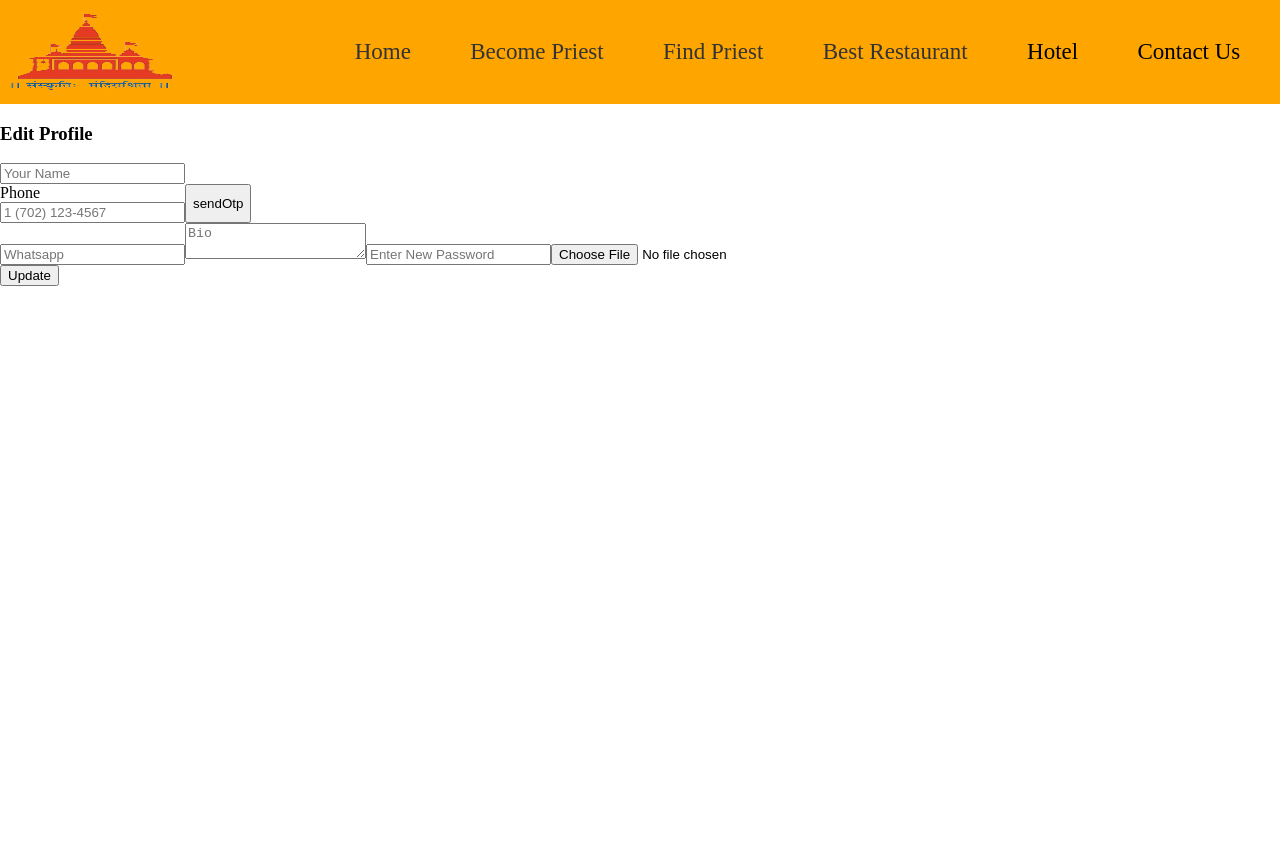
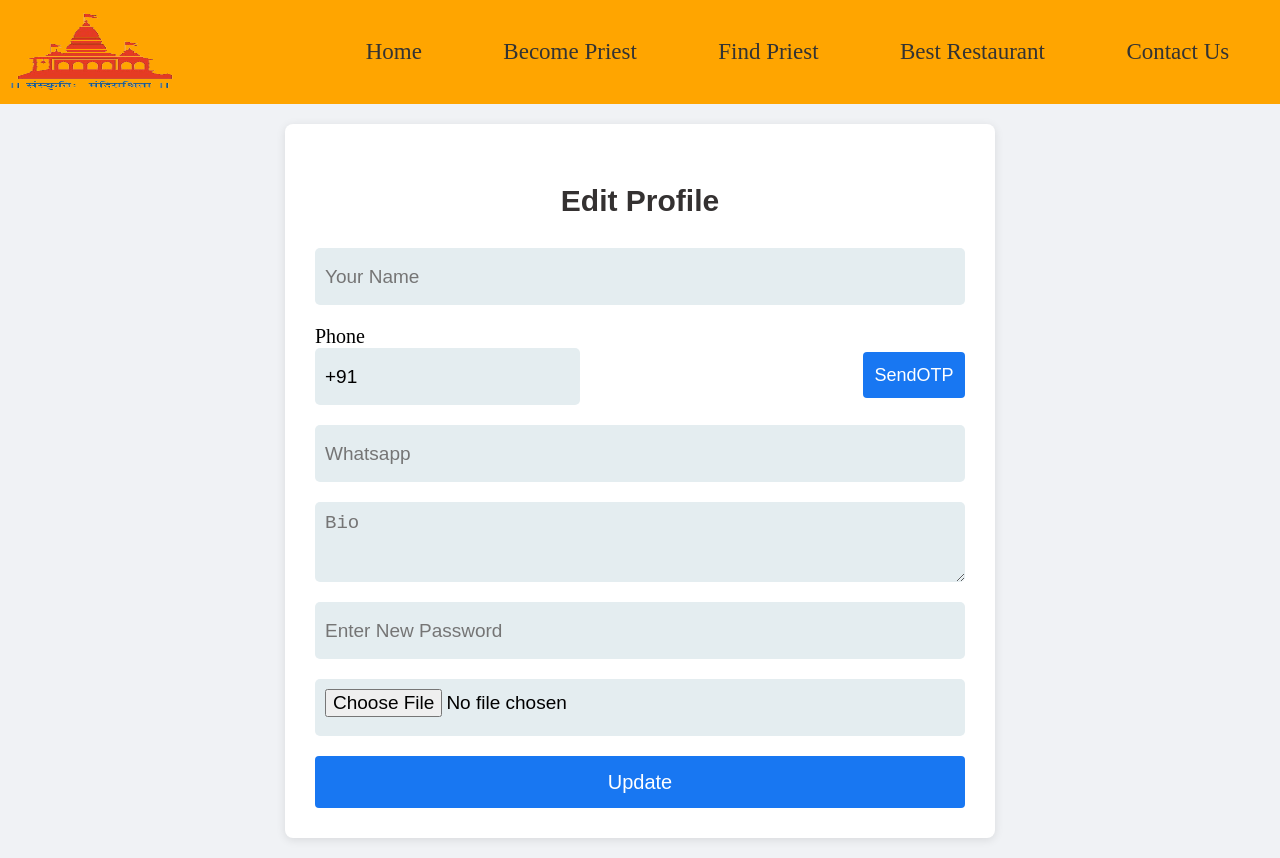
Before and after one commit to vikashmishra1234/Priest-Finder-Web-App, a React (Vite) app in the folder frontend/: page /user/edit in a window 1280 px wide. Before the commit the page ends 800 px from the top, so only its background shows below. Built offline with nearby package versions, Linux system fonts and the light colour scheme.

Commit message:
refracts

```diff
--- a/frontend/package.json
+++ b/frontend/package.json
@@ -25,6 +25,7 @@
     "react-responsive-carousel": "^3.2.23",
     "react-router-dom": "^6.23.1",
     "react-spinners": "^0.13.8",
+    "react-toastify": "^10.0.5",
     "sass": "^1.77.2",
     "sweetalert2": "^11.12.0"
   },
--- a/frontend/src/App.jsx
+++ b/frontend/src/App.jsx
@@ -18,6 +18,8 @@ const Home = lazy(() => import('./Components/Home/Home'));
 import SearchPriest from './Components/searchPriest/SearchPriest'
 import ProfilePriest from './Components/searchPriest/ProfilePriest'
 import { Loading } from './Components/Loader';
+import 'react-toastify/dist/ReactToastify.css';
+import { ToastContainer } from 'react-toastify';
 
 const App = () => {
   const [changes, setChanges] = useState(Math.random());
@@ -54,7 +56,7 @@ const App = () => {
             <Route exact path='/priest/find' element={<SearchPriest changes={changes} key={Math.random()} />} />
             <Route exact path='/priest' element={<ProfilePriest setChanges={setChanges} />} />
         </Routes>
-
+        <ToastContainer position='top-center'/>
       </Router>
     </>
   );
--- a/frontend/src/Components/Navbar/Navbar.jsx
+++ b/frontend/src/Components/Navbar/Navbar.jsx
@@ -21,8 +21,7 @@ const Navbar = () => {
           <li onClick={() => setShow(false)}><Link to={`${tokenExits?'/user':'/register'}`}>{tokenExits ? 'My Profile' : 'Become Priest'}</Link></li>
           <li onClick={() => setShow(false)}><Link to='/priest/find'>Find Priest</Link></li>
           <li onClick={() => setShow(false)}><Link to='/restaurent'>Best Restaurant</Link></li>
-          <li onClick={() => setShow(false)}>Hotel</li>
-          <li onClick={() => setShow(false)}>Contact Us</li>
+          <li onClick={() => setShow(false)}><Link to='https://vikash-six.vercel.app' target='_blank'>Contact Us</Link></li>
         </ul>
       </nav>
       <div className="ham">
--- a/frontend/src/Components/Resgistration/Profile.jsx
+++ b/frontend/src/Components/Resgistration/Profile.jsx
@@ -40,7 +40,7 @@ const Profile = ({ profileData, setTokenExits }) => {
           {profileData.Profile && <img src={profileData.Profile} alt="" />}
 
           <div className="profile-name">
-            <CgProfile color="" className="icon" size={"30px"} /> <span>{profileData.Name}</span>
+             <span>{profileData.Name}</span>
           </div>
           <div className='more'>
         <MdMoreVert onClick={()=>setShow(!show)} style={{cursor:'pointer'}} />
--- a/frontend/src/Components/auth/Login.jsx
+++ b/frontend/src/Components/auth/Login.jsx
@@ -43,6 +43,7 @@ const Login = () => {
         <div className='signup'>
           <h3>Login</h3>
           <input
+          className='int'
             placeholder='Enter Phone'
             required
             onChange={(e) => setPhone(e.target.value)}
@@ -51,6 +52,7 @@ const Login = () => {
             id="phone"
           />
           <input
+          className='int'
             placeholder='Enter Password'
             required
             onChange={(e) => setPassword(e.target.value)}
--- a/frontend/src/Components/auth/SignUp.jsx
+++ b/frontend/src/Components/auth/SignUp.jsx
@@ -1,142 +1,240 @@
-import React, { useContext, useEffect, useState } from 'react'
-import axios from 'axios';
-import { registration, updateProfile } from '../../Services/Apis';
-import { Navigate, useNavigate } from 'react-router-dom';
-import ContextProvider from '../../Context/ContextProvider';
-import { Loading } from '../Loader';
-import Swal from 'sweetalert2';
-import Cookies from 'js-cookie';
-import PhoneInput from 'react-phone-input-2';
-import { auth } from '../../firebase/setup';
-import { RecaptchaVerifier, signInWithPhoneNumber } from 'firebase/auth';
+import React, { useContext, useEffect, useState } from "react";
+import axios from "axios";
+import { registration, updateProfile } from "../../Services/Apis";
+import { Navigate, useNavigate } from "react-router-dom";
+import ContextProvider from "../../Context/ContextProvider";
+import { Loading } from "../Loader";
+import Swal from "sweetalert2";
+import Cookies from "js-cookie";
+import PhoneInput from "react-phone-input-2";
+import { auth } from "../../firebase/setup";
+import './style.scss'
+import { RecaptchaVerifier, signInWithPhoneNumber } from "firebase/auth";
+import { toast } from "react-toastify";
 
-const SignUp = ({button,heading,user_id}) => {
-  const [profile,setProfile] = useState('');
-  const [isEdit,setEdit] = useState(heading);
-  const [phone,setPhone] = useState('');
-  const [user,setUser] = useState('');
-  const [otpSent,setSendOpt] = useState(false);
-  const [otp,setOTP] = useState(null);
-  const {priest,setPriest,setTokenExits} = useContext(ContextProvider);
-  const [loading,setLoading] = useState(false);
+const SignUp = ({ button, heading, user_id }) => {
+  const [profile, setProfile] = useState("");
+  const [isEdit, setEdit] = useState(heading);
+  const [phone, setPhone] = useState("");
+  const [user, setUser] = useState("");
+  const [isOtpSent, setIsOptSent] = useState(false);
+  const [otp, setOTP] = useState(null);
+  const [isVerify,setPhoneVerified] = useState(false);
+  const [priestFormData,setPriestFormData] = useState({})
+  const { priest, setPriest, setTokenExits } = useContext(ContextProvider);
+  const [loading, setLoading] = useState(false);
   const Navigate = useNavigate();
 
+  useEffect(()=>{
+
+    isEdit&&(
+      delete priest.Password,
+      delete priest.Phone,
+      setPriestFormData(priest)
+
+    )
+  },[isEdit,priest])
+
+//profile upload on cloudinary
   const handleProfile = async (e) => {
     const formData = new FormData();
     formData.append("file", e.target.files[0]);
     formData.append("upload_preset", "vikashmishra");
-       setLoading(true)
+    setLoading(true);
     await axios
       .post("https://api.cloudinary.com/v1_1/dwjh8zji6/image/upload", formData)
       .then((resp) => {
-           setLoading(false)
+        setLoading(false);
         setProfile(resp.data.url);
         priest.Profile = resp.data.url;
       })
       .catch((err) => {
         setLoading(false);
-            console.log(err)
+        console.log(err);
       });
   };
+
+
+  // handleForm Submit
   const handleSubmit = async (e) => {
     e.preventDefault();
-        if(isEdit){
-          setLoading(true)
-          const res = await updateProfile(priest);
-          setLoading(false)
-          if(res.success){
+    console.log(priestFormData.Phone)
+    if(priestFormData.Phone && !isVerify){
+      console.log("Jk")
+      toast.error("Please Verify the Phone")
+
+    }
+   else if (isEdit) {
+      // profile edit code
+      setLoading(true);
+      phone&&(priestFormData.Phone=phone.slice(2,))
+      const res = await updateProfile(priestFormData);
+      setLoading(false);
+      if (res.success) {
         Swal.fire({
           position: "center",
           icon: "success",
           text: res.message,
           showConfirmButton: false,
-              timer: 1100
+          timer: 1100,
         });
-            Navigate('/user');
+        Navigate("/user");
       }
     }
-        else{
-        setLoading(true)
-        priest.Phone = phone;
-        console.log(priest)
-        const res = await registration(priest);
+    // new User registration if phone is verified
+    else if(isVerify) {
+      setLoading(true);
+
+      console.log(priestFormData);
+      const res = await registration(priestFormData);
       setLoading(false);
-        if(res.success){
-          Cookies.set("priestToken",res.token)
-          setTokenExits(true)
-          Navigate('/user')
+      if (res.success) {
+        Cookies.set("priestToken", res.token);
+        setTokenExits(true);
+        Navigate("/user");
         Swal.fire({
           position: "center",
           icon: "success",
           text: res.message,
           showConfirmButton: false,
-            timer: 1100
+          timer: 1100,
         });
+      }
+    }
+  };
+
+  const handleChange = (e) => {
+    setPriestFormData({ ...priestFormData, [e.target.name]: e.target.value });
+  };
+
+  //sending an otp to the phone number
+  const sendOtp = async () => {
+    try {
+      const phoneNumber = "+" + priestFormData.Phone;
+      const recapta = new RecaptchaVerifier(auth, "recapta", {});
+      const confirmation = await signInWithPhoneNumber(
+        auth,
+        phoneNumber,
+        recapta
+      );
+      toast.success("OTP has been sent !");
+      setUser(confirmation);
+      setSendOpt(true);
+    } catch (error) {
+      toast.error(error.message)
+      console.error(error);
+    }
+  };
+  //verifying the otp
+  const verfiy = async () => {
+   try {
+
+     const data = await user.confirm(otp);
+     if (data.user.phoneNumber) {
+       setPhoneVerified(true)
+       setIsOptSent(false);
+       toast.success("Phone Verified Successfully");
+     }
+   } catch (error) {
+      toast.error(error.message)
+      console.error(error);
+   }
+  };
+  return (
+    <div className="login-container">
+      {loading && <Loading />}
+      <form action="" className="login-form" onSubmit={handleSubmit}>
+        <div className="signup">
+          <div>{isEdit ? <h3>{heading}</h3> : <h3>Register</h3>}</div>
+          <input
+          className="int"
+            required
+            value={priestFormData.Name}
+            onChange={handleChange}
+            name="Name"
+            type="text"
+            placeholder="Your Name"
+          />
+
+          {/* phone-verifying-code */}
+          <div className="input-phone2">
+              <PhoneInput
+                id="phonev"
+                name='Phone'
+                country={"in"}
+                placeholder="89794xxxxx"
+                value={priestFormData.Phone}
+                onChange={(value) =>{
+                  priestFormData.Phone = value
+                } }
+              />
+              <button disabled={isOtpSent} className="otp-btn" onClick={sendOtp}>
+                sendOTP
+              </button>
+            </div>
+
+            <div>
+              <div id="recapta"></div>
+            </div>
+            {isOtpSent ? (
+              <div className="input-phone2">
+                <input
+                className="int"
+                  type="text"
+                  placeholder="Enter 6 Digit OTP"
+                  onChange={(e) => setOTP(e.target.value)}
+                />{" "}
+                <button className="otp-btn" disabled={!otp} onClick={verfiy}>verfiyOTP</button>
+              </div>
+            ) : (
+              ""
+            )}
 
 
-        }
-
-       }
-      };
-      const handleChange = (e) => {
-        setPriest({ ...priest, [e.target.name]: e.target.value })
-      };
-      const sendOtp = async()=>{
-       try {
-         const phoneNumber = '+' + phone;
-         const recapta  = new RecaptchaVerifier(auth,'recapta',{});
-         const confirmation = await signInWithPhoneNumber(auth,phoneNumber,recapta);
-         setUser(confirmation)
-         alert("otp send");
-         setSendOpt(true);
-       } catch (error) {
-        console.error(error)
-       }
-      }
-      const verfiy = async()=>{
-            const data = await user.confirm(otp);
-            if(data.user.phoneNumber){
-              alert("Phone is verified");
-            }
-      }
-  return (
-    <div className='login-container' >
-{
-  loading&&<Loading/>
-}
-    <form action="" className='login-form' onSubmit={handleSubmit}>
-
-    <div className='signup'>
+          <input
+          className="int"
+            required={!isEdit}
+            value={priestFormData.Whatsapp}
+            onChange={handleChange}
+            name="Whatsapp"
+            type="tel"
+            placeholder="Whatsapp"
+          />
+          <textarea
+            style={{ maxWidth: "100%" }}
+            type="text"
+            value={priestFormData.Bio}
+            placeholder="Bio"
+            name="Bio"
+            onChange={handleChange}
+            required={!isEdit}
+          />
+          <input
+          className="int"
+            required={!isEdit}
+            onChange={handleChange}
+            name="Password"
+            type="password"
+            placeholder={isEdit ? "Enter New Password" : "Set Password"}
+          />
+          <input
+          className="int" onChange={handleProfile} name="Profile" type="file" />
           <div>
-            {isEdit?<h3>{heading}</h3>:<h3>SignUp</h3>}
+            {profile && <img height={50} width={30} src={profile} alt="" />}
           </div>
-        <input required value={priest.Name} onChange={handleChange} name='Name' type="text" placeholder='Your Name' />
-        <div style={{display:'flex'}}>
-
-        <PhoneInput
-        value={phone}
-        onChange={value=>setPhone(value)}
-        />
-        <div id='recapta'></div>
-        <button onClick={sendOtp}>sendOtp</button>
-        {
-         otpSent?<div><input type="text" placeholder='enter otp'
-         onChange={e=>setOTP(e.target.value)}
-          /> <button onClick={verfiy}>verfiy</button></div>:''
-        }
-        </div>
-        <input required value={priest.Whatsapp} onChange={handleChange} name='Whatsapp' type="tel" placeholder='Whatsapp' />
-        <textarea style={{maxWidth:'100%'}} type="text" value={priest.Bio} placeholder='Bio' name='Bio' onChange={handleChange} required  />
-        <input required  onChange={handleChange} name='Password' type="password" placeholder={isEdit?'Enter New Password':'Set Password'} />
-        <input  onChange={handleProfile} name='Profile' type="file"  />
-        <div>
-            {profile&&<img height={50} width={30} src={profile} alt="" />}
-        </div>
-        {isEdit?<button disabled={loading} type='submit'>{button}</button>:<button disabled={loading} type='submit'>Submit</button>}
+          {isEdit ? (
+            <button disabled={loading} type="submit">
+              {button}
+            </button>
+          ) : (
+            <button disabled={loading} type="submit">
+              Submit
+            </button>
+          )}
         </div>
       </form>
     </div>
-  )
-}
+  );
+};
 
-export default SignUp
+export default SignUp;
--- a/frontend/src/Components/auth/style.scss
+++ b/frontend/src/Components/auth/style.scss
@@ -21,24 +21,53 @@ $dark-gray: #333;
     border-radius: 8px;
     box-shadow: 0 2px 10px rgba(0, 0, 0, 0.1);
     width: 100%;
-    max-width: 400px;
+    max-width: 650px;
 
     .signup {
       display: flex;
       flex-direction: column;
 
       h3 {
-        text-align: center;
-        margin-bottom: 20px;
-        color: $dark-gray;
+        font-size: 30px;
+    font-family: sans-serif;
+    color: #343131;
+    text-align: center;
+      }
+      .input-phone2{
+        display: flex;
+    justify-content: space-between;
+    align-items: center;
+    font-size: 20px;
+    input{
+      margin-bottom: 20px;
+        outline: none;
+        padding: 10px;
+        border: none;
+        border-radius: 5px;
+        font-size: 19px;
+        height: 37px;
+        background: #e4edf0;
+    }
+    .otp-btn{
+      height: 46px;
+      width: 102px;
+      font-size: 18px;
+      text-transform: capitalize;
+    }
       }
 
-      input {
-        margin-bottom: 15px;
+      .int,textarea {
+        margin-bottom: 20px;
+        outline: none;
         padding: 10px;
-        border: 1px solid $gray;
-        border-radius: 4px;
-        font-size: 16px;
+        border: none;
+        border-radius: 5px;
+        font-size: 19px;
+        height: 37px;
+        background: #e4edf0;
+      }
+      textarea{
+        min-height: 60px;
       }
 
       button {
@@ -50,6 +79,8 @@ $dark-gray: #333;
         font-size: 16px;
         cursor: pointer;
         transition: background-color 0.3s;
+        height: 52px;
+        font-size: 20px;
 
         &:hover {
           background-color: darken($primary-color, 5%);
@@ -70,14 +101,42 @@ $dark-gray: #333;
   }
 }
 
-@media (max-width: 480px) {
+@media (max-width: 720px) {
   .login-container {
+    max-width: 90%;
+    margin: auto;
     .login-form {
       padding: 20px;
 
       .signup {
-        input, button {
-          font-size: 14px;
+        h3{
+          font-size: 23px;
+        }
+        .input-phone2{
+          .special-label{
+            display: none;
+          }
+            input{
+              width: 80%;
+              height: 28px;
+              font-size: 17px;
+            }
+          .otp-btn{
+            height: 40px;
+            font-size: 15px;
+            margin-left: 10px;
+          }
+
+        }
+        .int {
+          height: 28px;
+          font-family: sans-serif;
+          text-transform: capitalize;
+          font-size: 17px;
+        }
+        button{
+          font-size: 18px;
+          height: 40px;
         }
       }
     }
--- a/frontend/src/Components/searchPriest/PriestIntro.jsx
+++ b/frontend/src/Components/searchPriest/PriestIntro.jsx
@@ -24,7 +24,7 @@ const PriestIntro = ({priest,profile}) => {
             }
 
             <div className='profile-name'>
-            <CgProfile style={{display:'none'}} color='green' size={'28px'} /> <span>{priest.Name}</span>
+            <span>{priest.Name}</span>
             </div>
         </div>
         <div className='profile-about'>
--- a/frontend/src/Services/Apis.jsx
+++ b/frontend/src/Services/Apis.jsx
@@ -4,8 +4,8 @@ import { useState } from "react";
 
 // Set the base URL once
 const api = axios.create({
-    // baseURL: 'http://localhost:5000', // Update to your live URL if needed
-    baseURL: 'https://tourist-guide-ha95.onrender.com'
+    baseURL: 'http://localhost:5000', // Update to your live URL if needed
+    // baseURL: 'https://tourist-guide-ha95.onrender.com'
 });
 
 // Utility function to get config with Authorization header
```
Also changed, not shown: 1 other file (tests, documents, lock files or other folders). Lines whose indentation alone changed are shown as unchanged.
